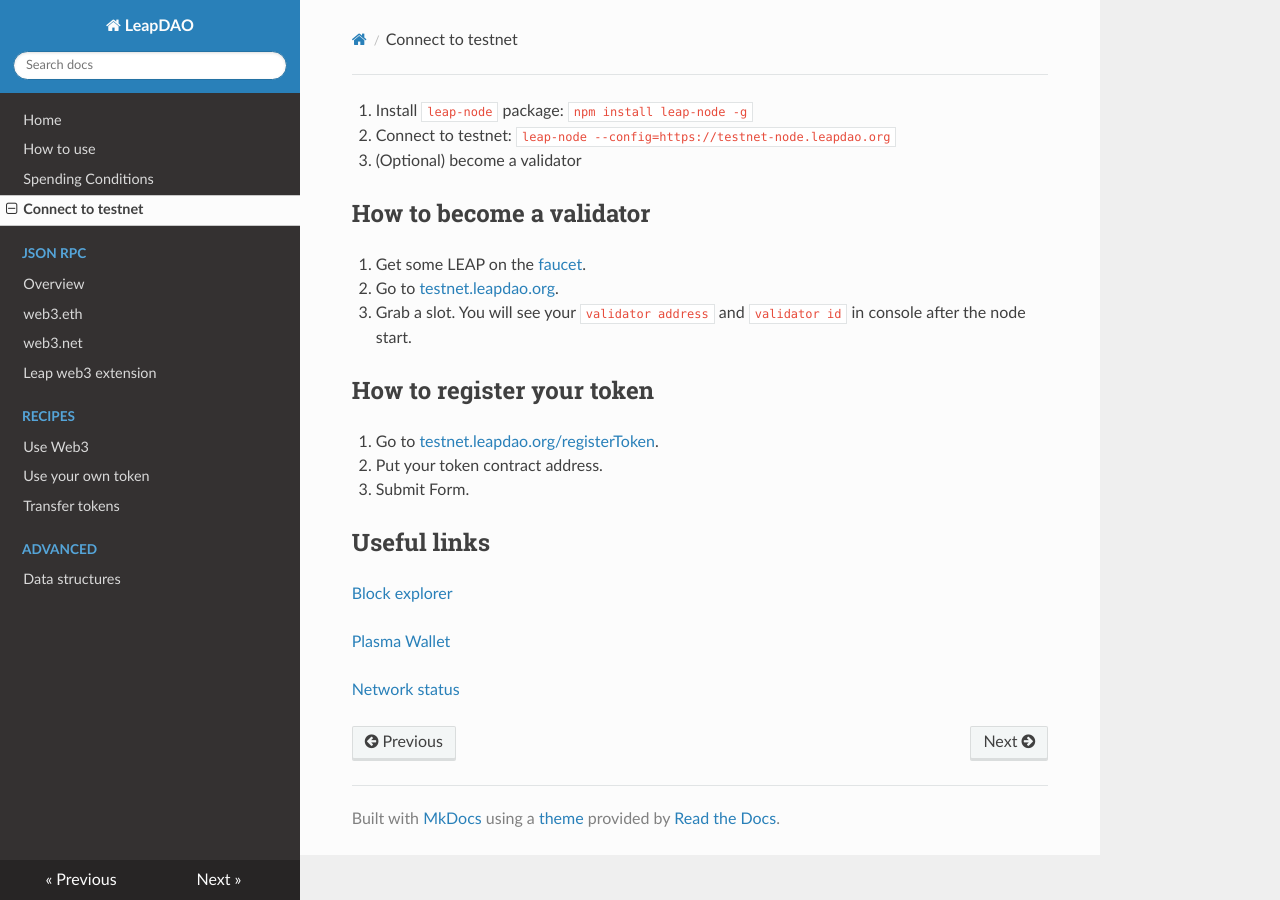
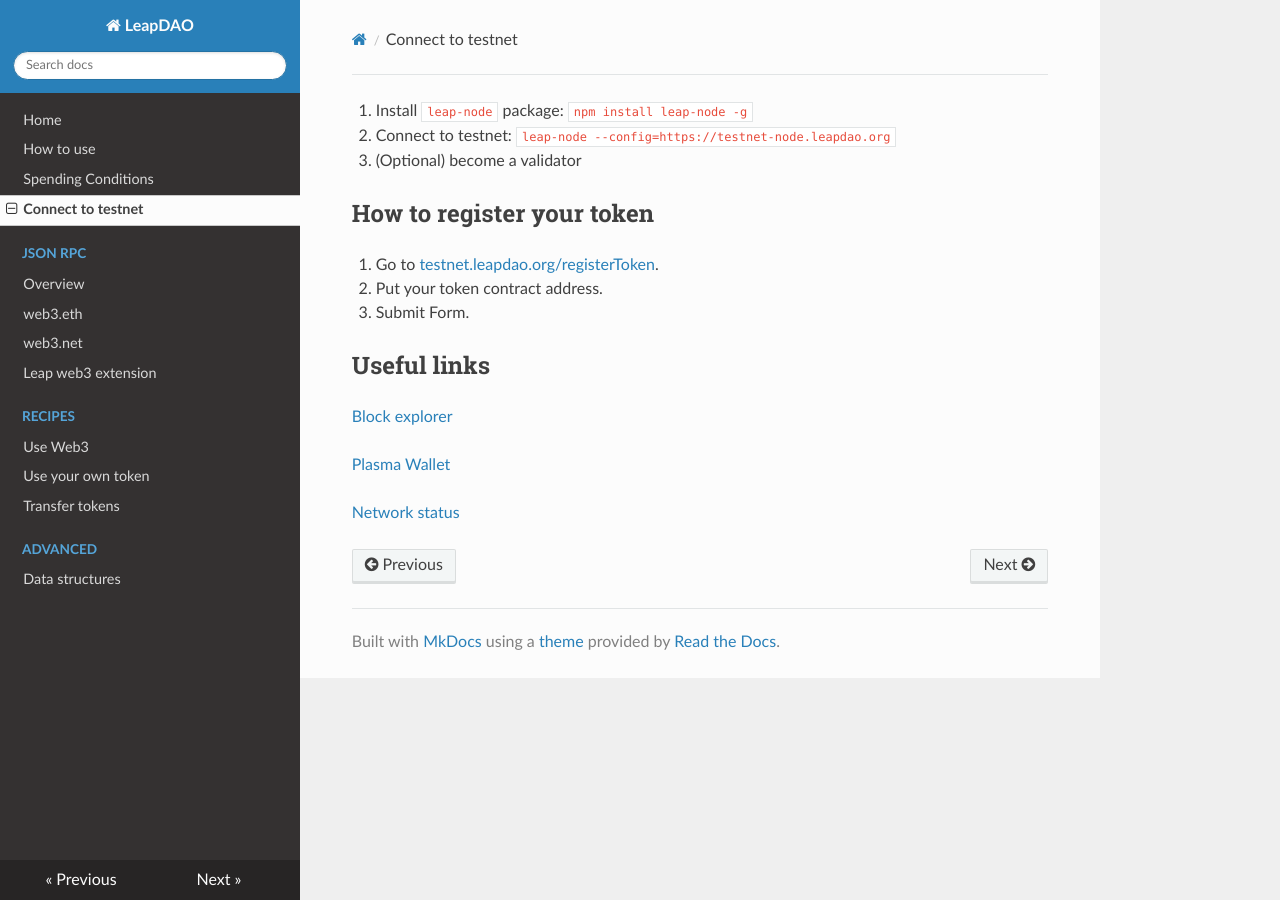
Before and after one commit to leapdao/docs, an MkDocs documentation site: the page built from docs/connect.md, in a window 1280 px wide. Built offline with MkDocs 1.6.1, drawn with Linux system fonts in a browser that asks for light colours; nearby versions of some CDN libraries.

Commit message:
chore: drop 'become a validator' paragraph, correct registerToken link test

```diff
--- a/docs/connect.md
+++ b/docs/connect.md
@@ -5,12 +5,6 @@ title: Connect to the testnet
 1. Install `leap-node` package: `npm install leap-node -g`
 2. Connect to testnet: `leap-node --config=https://testnet-node.leapdao.org`
 3. (Optional) become a validator
-
-## How to become a validator
-
-1. Get some LEAP on the [faucet](https://testnet.leapdao.org/faucet).
-2. Go to [testnet.leapdao.org](https://testnet.leapdao.org/stake).
-3. Grab a slot. You will see your `validator address` and `validator id` in console after the node start.
 
 ## How to register your token
 
```
Also changed, not shown: docs/recipes/own-token.md (+1 -1 lines).
